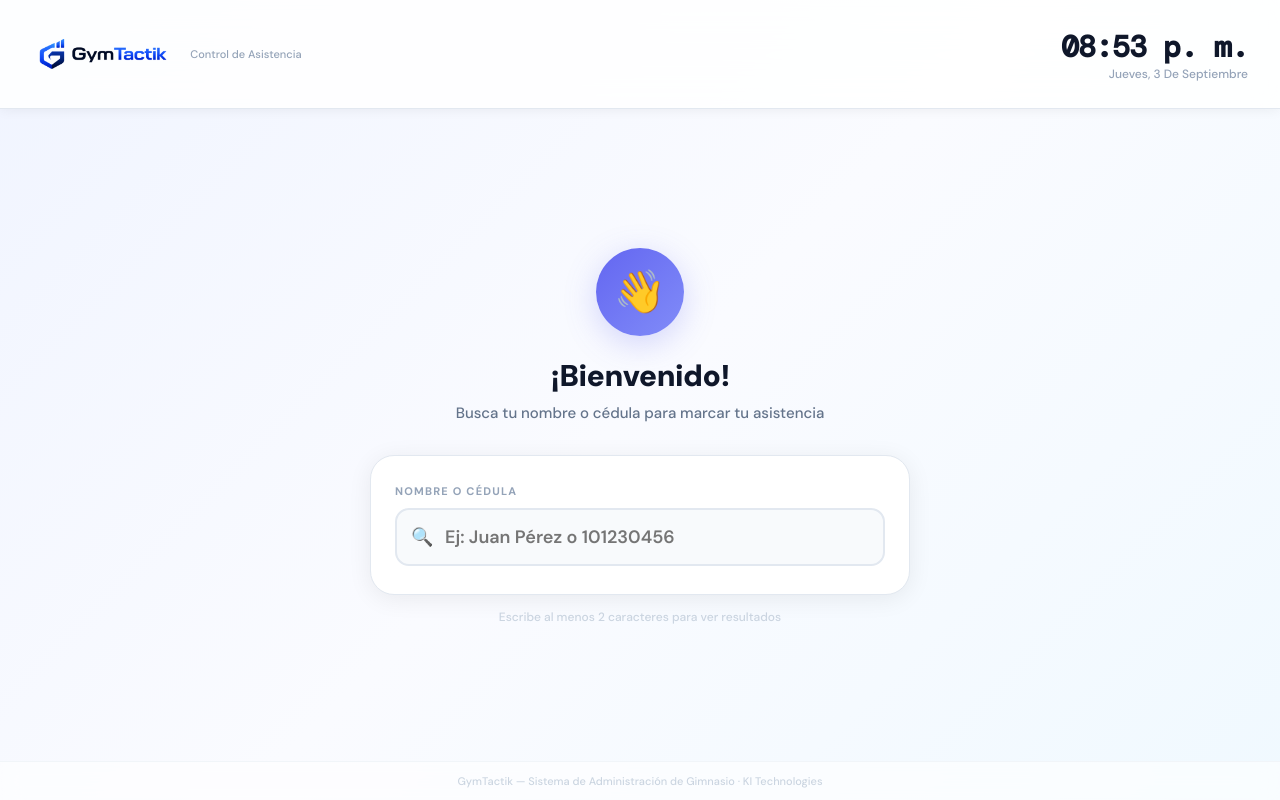
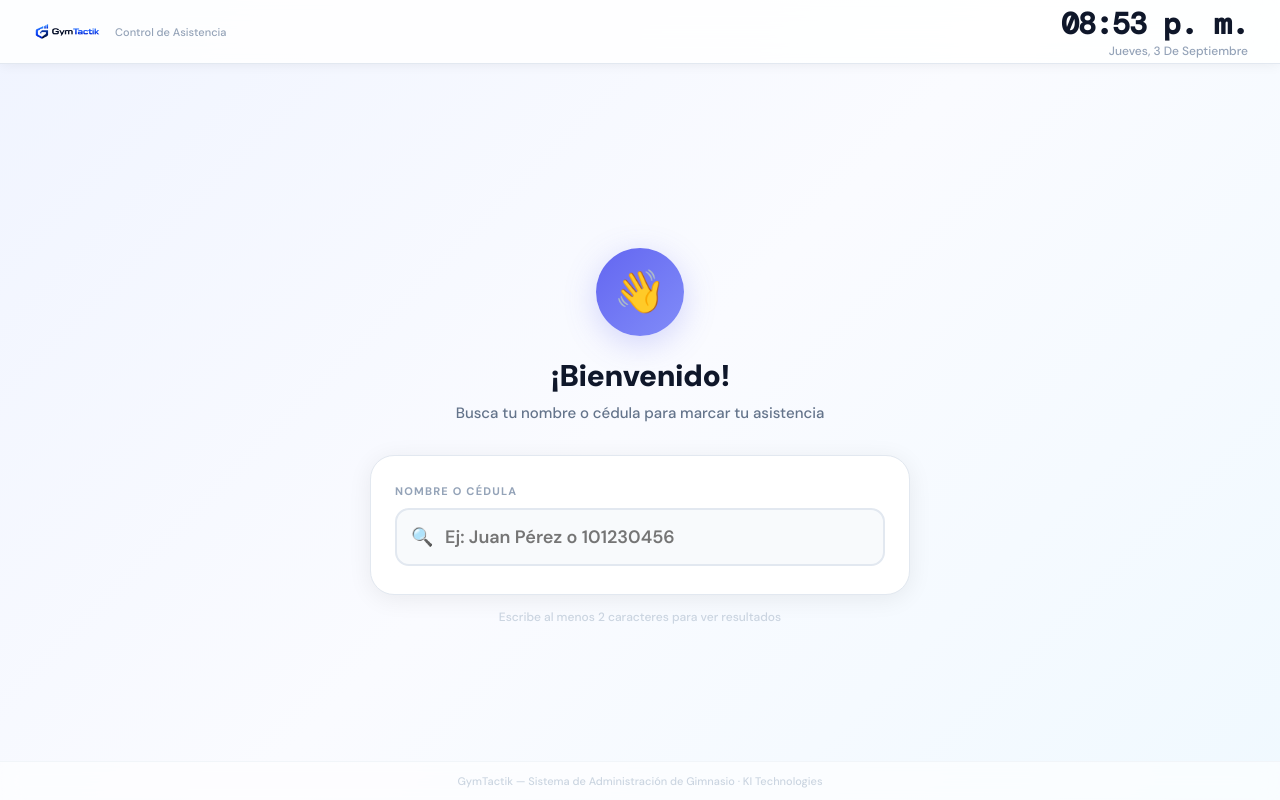
Before and after one commit to KevinRiveraRamirez/GymOs, a React (Vite) app in the folder gymos-frontend/: page /kiosko/1 in a window 1280 px wide. Built offline with nearby package versions, Linux system fonts and the light colour scheme; a web font is replaced by a local one.

Commit message:
feat: logos GymTactik integrados en el sistema

```diff
--- a/gymos-frontend/src/Kiosko.jsx
+++ b/gymos-frontend/src/Kiosko.jsx
@@ -164,15 +164,16 @@ export default function Kiosko() {
   background:"rgba(255,255,255,0.85)",
   backdropFilter:"blur(20px)",
   borderBottom:"1px solid #e2e8f0",
-        padding:"14px 32px",
+  padding:"10px 32px",
+  height:64,
   display:"flex", justifyContent:"space-between", alignItems:"center",
   zIndex:100,
   boxShadow:"0 1px 12px rgba(0,0,0,0.06)",
 }}>
    <div style={{ display:"flex", alignItems:"center", gap:12 }}>
   <img src="/img/completo_sin.png" alt="GymTactik"
-  style={{ height:80, maxWidth:180, objectFit:"contain" }}/>
-<div style={{ fontSize:11, color:"#94a3b8", fontWeight:500, marginLeft:4 }}>Control de Asistencia</div>
+    style={{ height:40, maxWidth:200, objectFit:"contain" }}/>
+  <div style={{ fontSize:11, color:"#94a3b8", fontWeight:500 }}>Control de Asistencia</div>
 </div>
         <div style={{ textAlign:"right" }}>
           <div style={{
```
Also changed, not shown: 2 other files (tests, documents, lock files or other folders). Lines whose indentation alone changed are shown as unchanged.
